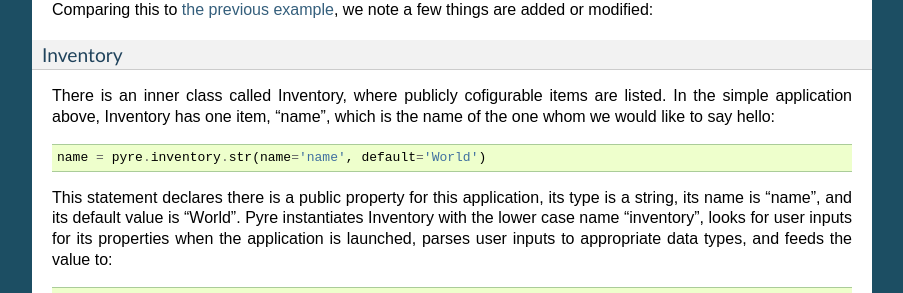
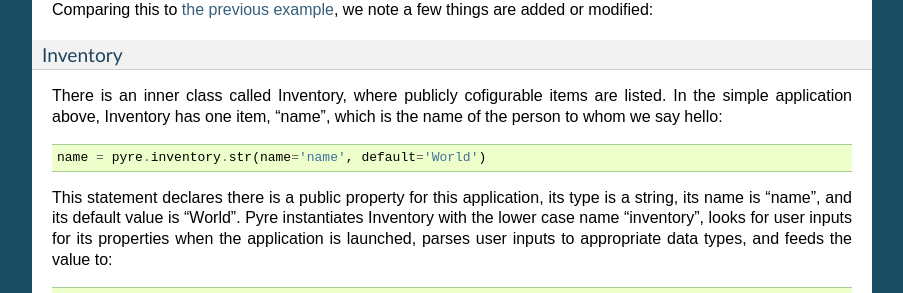
Before and after one commit to danse-inelastic/pyre, a Sphinx documentation site: the page built from docs/pyreTutorials.rst, in a window 1280 px wide and 900 px high, scrolled down 1850 px. Shown: the part 173-466 px from the top of the window, without its empty margins (198-1101 px from the left). Built offline with Sphinx 7.4.7, drawn with Linux system fonts in a browser that asks for light colours; formulas are drawn with MathJax 3.

Commit message:
more typo fixes and narrative improvements

```diff
--- a/docs/pyreFaqs.rst
+++ b/docs/pyreFaqs.rst
@@ -50,11 +50,12 @@ Using pyre:
 Using component Factories
 ---------------------------
 
-    - :ref:`What is a factory<what-is-factory>`?
+    - :ref:`What is a factory?<what-is-factory>`
     - What can a pyre factory do and not do?
     - How can I override args to a component factory from command line? From .pml file?
     - Is it possible to have multiple components in an application that use the same factory name?
 
+..
 
 .. _what-is-factory:
 
--- a/docs/pyreTutorials.rst
+++ b/docs/pyreTutorials.rst
@@ -131,8 +131,7 @@ Inventory
 """"""""""
 There is an inner class called Inventory, where publicly cofigurable items are listed.
 In the simple application above, Inventory has one item,
-"name", which is the name of the one whom we would like to say
-hello::
+"name", which is the name of the person to whom we say hello::
 
   name = pyre.inventory.str(name='name', default='World')
 
```
Also changed, not shown: docs/pyreIntroduction.rst (+4 -4 lines).
